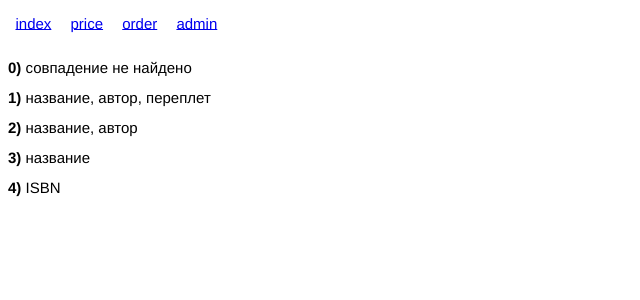
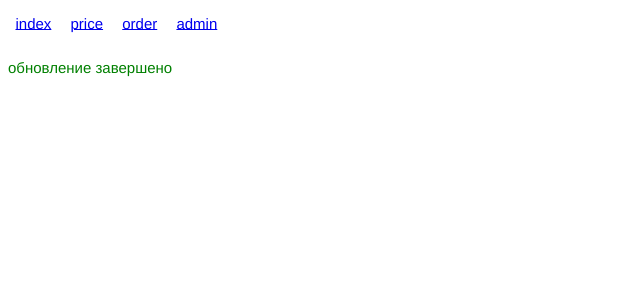
Before and after one commit to wx-ast/price_books, a Django app: page /order/1/update in a window 1280 px wide. Shown: the top 300 px of the page, without its empty margins (0-640 px from the left). Run offline with Django 3.2, Linux system fonts and the light colour scheme; a user stored in the database is signed in; tables that the repository leaves empty hold one stand-in row (values such as "Sample post").

Commit message:
add article field for updating order, add message after update order

```diff
--- a/project/books/templates/books/index.html
+++ b/project/books/templates/books/index.html
@@ -1,6 +1,20 @@
 {% extends "base.html" %}
 
 {% block content %}
+    {% if error %}
+        <p class="error">Ошибка импорта</p>
+        {% if error_text %}
+            <p class="error error_text">{{ error_text }}</p>
+        {% endif %}
+    {% else %}
+        {% if error_text %}
+            <p class="error">{{ error_text }}</p>
+        {% endif %}
+    {% endif %}
+
+    {% if message %}
+        <p class="message">{{ message }}</p>
+    {% else %}
         <ul>
             {% for item in items %}
                 <li>{{ item.order.name }}: {{ item.count_all }} <a href="{% url 'order_update' order_id=item.order.pk %}">update</a> <a href="{% url 'order_delete' order_id=item.order.pk %}">delete</a>
@@ -20,4 +34,5 @@
             <strong>3)</strong> название<br>
             <strong>4)</strong> ISBN<br>
         </div>
+    {% endif %}
 {% endblock %}
--- a/project/books/views.py
+++ b/project/books/views.py
@@ -285,6 +285,7 @@
             'binding': item.binding,
             'publisher': item.publisher,
             'quantity': item.quantity,
+            'article': item.article,
         }
         ret, ret_data = process_order_item(data, order)
         if ret:
@@ -297,7 +298,8 @@
             item.count = 0
         item.save()
 
-    return render(request, 'books/index.html')
+    return render(request, 'books/index.html', {
+        'message': 'обновление завершено'})
 
 
 @staff_member_required
```
Lines whose indentation alone changed are shown as unchanged.
